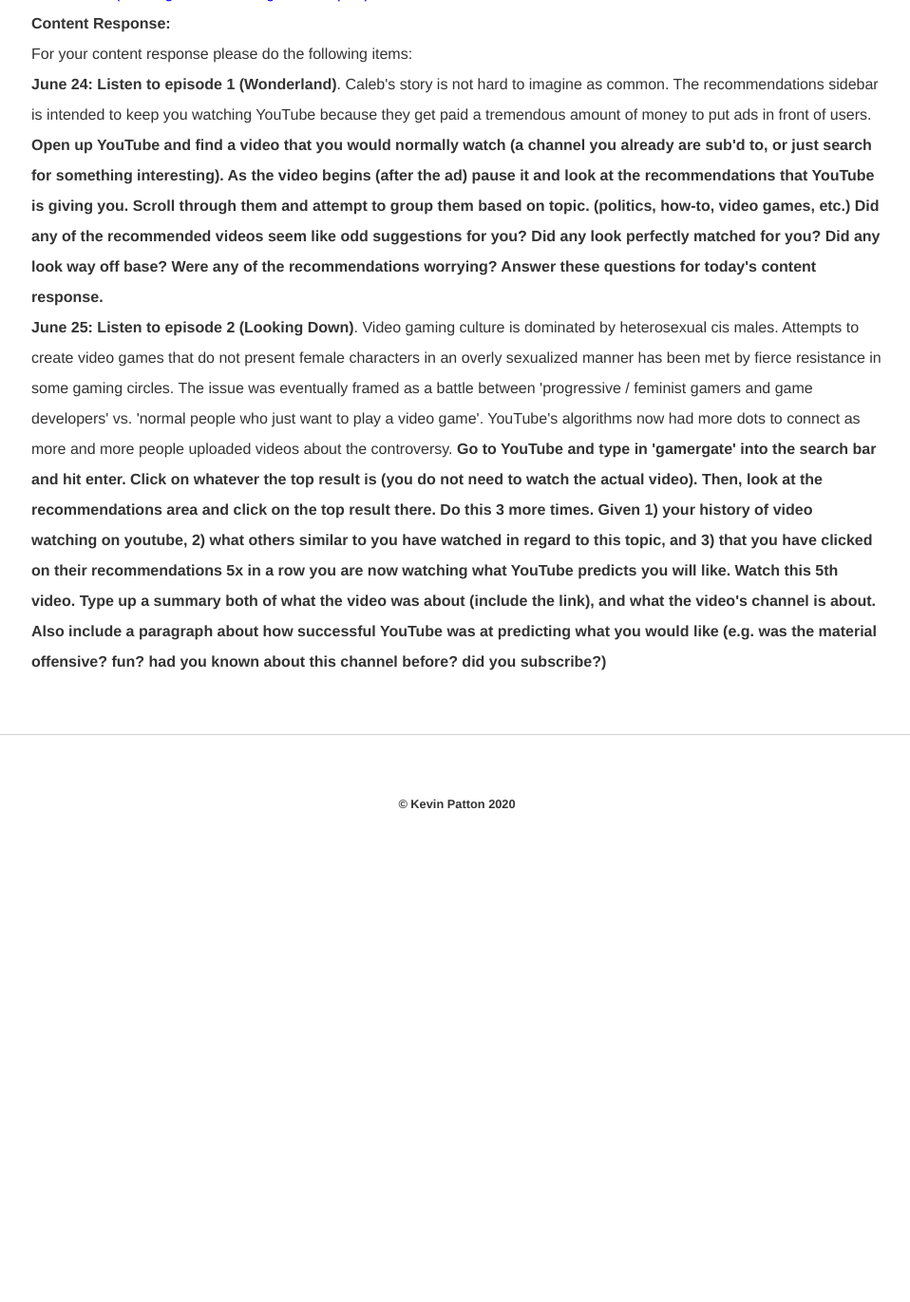
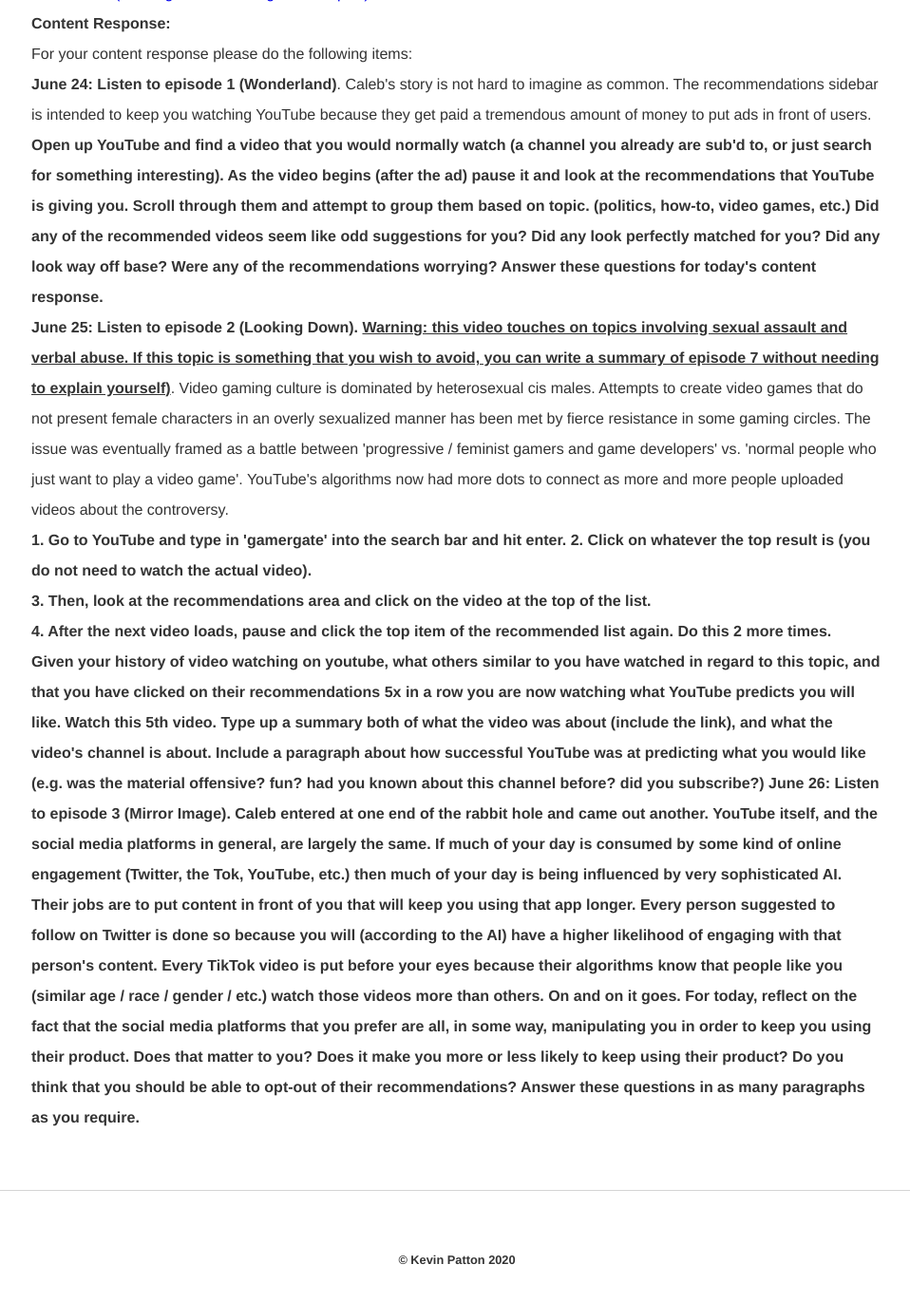
Before and after one commit to kevinjpatton/kevinjpatton.github.io, a Jekyll site: the page built from teaching/phil1020/index.html, in a window 1280 px wide and 1400 px high, scrolled down 7898 px. Shown: the top 1371 px of the window at 95% size, without its empty margins (159-1117 px from the left). Built offline with Jekyll 4.4.1, drawn with Linux system fonts in a browser that asks for light colours; Markdown is read by kramdown in place of the engine named in the settings; before the commit the page ends 8818 px from its top, so only the background shows below that.

Commit message:
Update index.html

```diff
--- a/teaching/phil1020/index.html
+++ b/teaching/phil1020/index.html
@@ -122,4 +122,11 @@
   <b>Content Response:</b><br>
 For your content response please do the following items:<br>
   <b>June 24: Listen to episode 1 (Wonderland)</b>.  Caleb's story is not hard to imagine as common.  The recommendations sidebar is intended to keep you watching YouTube because they get paid a tremendous amount of money to put ads in front of users.  <b>Open up YouTube and find a video that you would normally watch (a channel you already are sub'd to, or just search for something interesting).  As the video begins (after the ad) pause it and look at the recommendations that YouTube is giving you.  Scroll through them and attempt to group them based on topic. (politics, how-to, video games, etc.)  Did any of the recommended videos seem like odd suggestions for you?  Did any look perfectly matched for you?  Did any look way off base?  Were any of the recommendations worrying?  Answer these questions for today's content response.</b><br>
-  <b>June 25: Listen to episode 2 (Looking Down)</b>. Video gaming culture is dominated by heterosexual cis males.  Attempts to create video games that do not present female characters in an overly sexualized manner has been met by fierce resistance in some gaming circles.  The issue was eventually framed as a battle between 'progressive / feminist gamers and game developers' vs. 'normal people who just want to play a video game'.  YouTube's algorithms now had more dots to connect as more and more people uploaded videos about the controversy. <b>Go to YouTube and type in 'gamergate' into the search bar and hit enter.  Click on whatever the top result is (you do not need to watch the actual video).  Then, look at the recommendations area and click on the top result there.  Do this 3 more times.  Given 1) your history of video watching on youtube, 2) what others similar to you have watched in regard to this topic, and 3) that you have clicked on their recommendations 5x in a row you are now watching what YouTube predicts you will like.  Watch this 5th video.  Type up a summary both of what the video was about (include the link), and what the video's channel is about.  Also include a paragraph about how successful YouTube was at predicting what you would like (e.g. was the material offensive? fun? had you known about this channel before?  did you subscribe?)
+  <b>June 25: Listen to episode 2 (Looking Down).  <u>Warning: this video touches on topics involving sexual assault and verbal abuse.  If this topic is something that you wish to avoid, you can write a summary of episode 7 without needing to explain yourself)</u></b>. Video gaming culture is dominated by heterosexual cis males.  Attempts to create video games that do not present female characters in an overly sexualized manner has been met by fierce resistance in some gaming circles.  The issue was eventually framed as a battle between 'progressive / feminist gamers and game developers' vs. 'normal people who just want to play a video game'.  YouTube's algorithms now had more dots to connect as more and more people uploaded videos about the controversy.<br>
+<b>1. Go to YouTube and type in 'gamergate' into the search bar and hit enter.
+2. Click on whatever the top result is (you do not need to watch the actual video).<br>
+3. Then, look at the recommendations area and click on the video at the top of the list.<br>
+4. After the next video loads, pause and click the top item of the recommended list again.  Do this 2 more times.<br>
+Given your history of video watching on youtube, what others similar to you have watched in regard to this topic, and that you have clicked on their recommendations 5x in a row you are now watching what YouTube predicts you will like.  Watch this 5th video.  Type up a summary both of what the video was about (include the link), and what the video's channel is about.  Include a paragraph about how successful YouTube was at predicting what you would like (e.g. was the material offensive? fun? had you known about this channel before?  did you subscribe?)
+  <b>June 26: Listen to episode 3 (Mirror Image)</b>.
+Caleb entered at one end of the rabbit hole and came out another.  YouTube itself, and the social media platforms in general, are largely the same.  If much of your day is consumed by some kind of online engagement (Twitter, the Tok, YouTube, etc.) then much of your day is being influenced by very sophisticated AI.  Their jobs are to put content in front of you that will keep you using that app longer.  Every person suggested to follow on Twitter is done so because you will (according to the AI) have a higher likelihood of engaging with that person's content.  Every TikTok video is put before your eyes because their algorithms know that people like you (similar age / race / gender / etc.) watch those videos more than others.  On and on it goes.  <b>For today, reflect on the fact that the social media platforms that you prefer are all, in some way, manipulating you in order to keep you using their product.  Does that matter to you?  Does it make you more or less likely to keep using their product?  Do you think that you should be able to opt-out of their recommendations?  Answer these questions in as many paragraphs as you require.</b></p>
```
